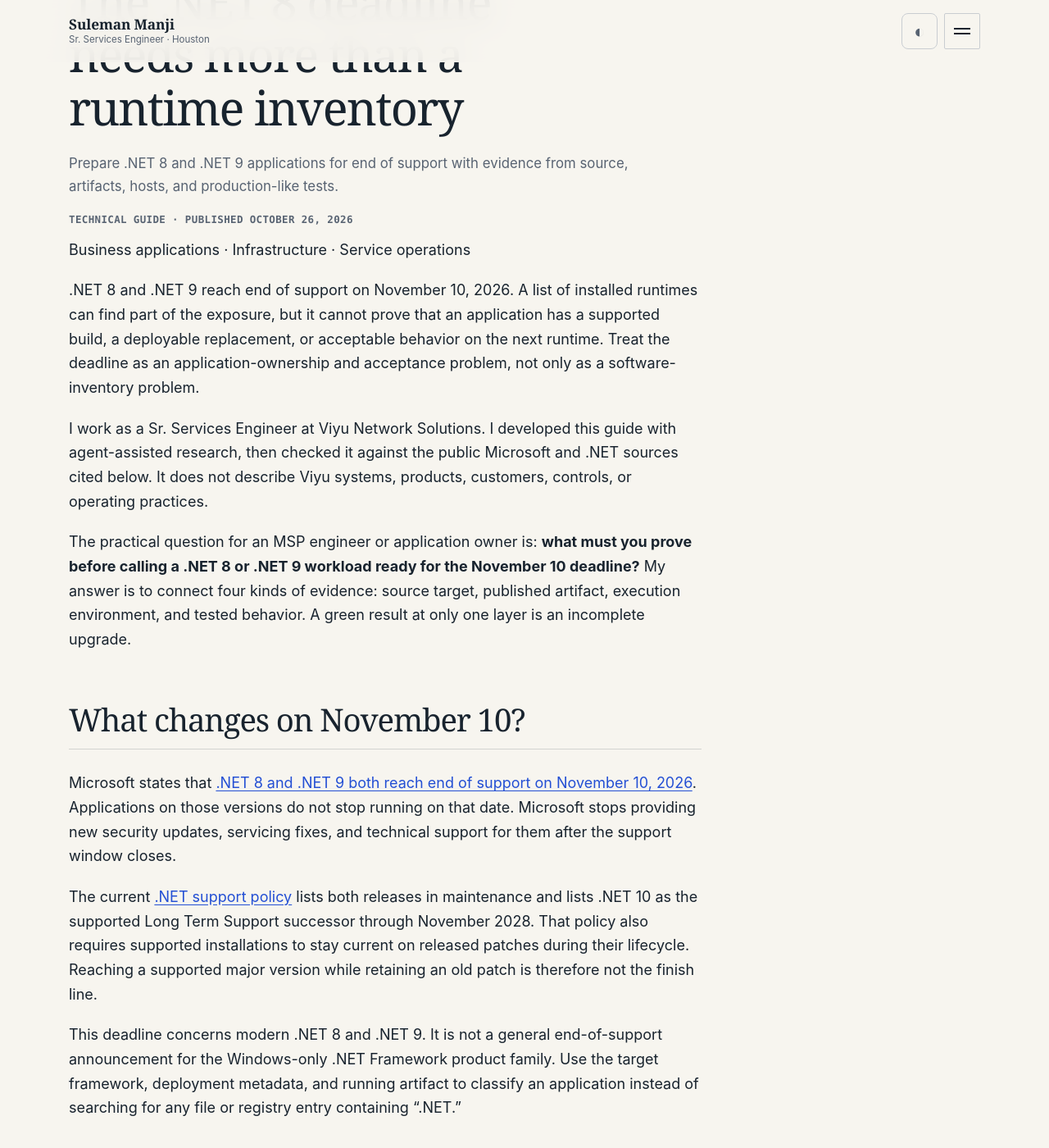
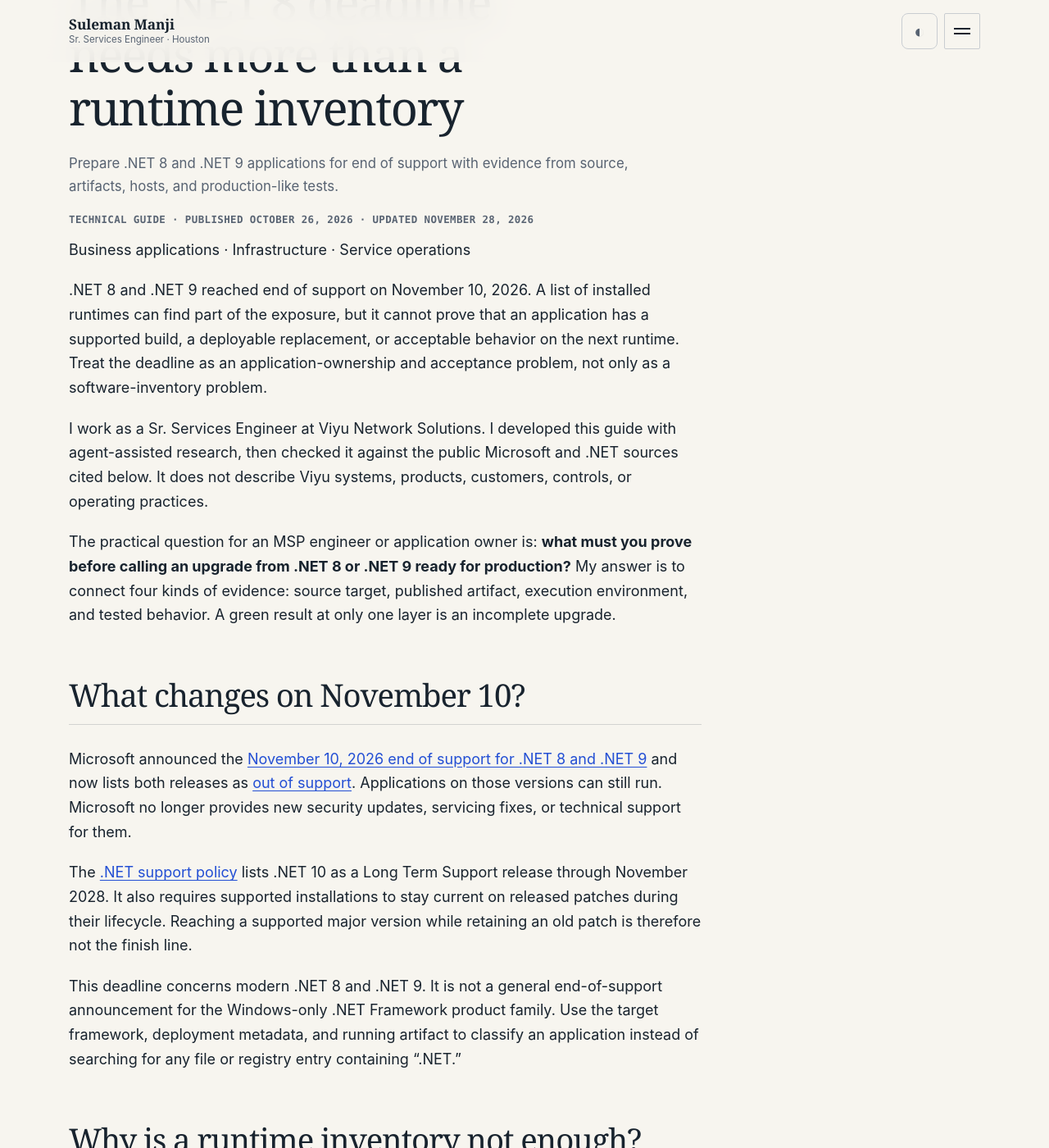
Before and after one commit to ssmanji89/sulemanji-port, a Jekyll site: the page built from notes/dotnet-8-end-of-support-readiness.md, in a window 1280 px wide and 1400 px high, scrolled down 202 px. Shown: the whole window at 82% size. Built offline with Jekyll 4.4.1, drawn with Linux system fonts in a browser that asks for light colours; some of the changed text lies outside the part shown.

Commit message:
Update .NET 8 and 9 support status (#153)

```diff
--- a/notes/dotnet-8-end-of-support-readiness.md
+++ b/notes/dotnet-8-end-of-support-readiness.md
@@ -6,6 +6,7 @@ description: Prepare .NET 8 and .NET 9 applications for end of support with evid
 permalink: /notes/dotnet-8-end-of-support-readiness
 published: true
 published_on: "2026-10-26"
+updated_on: "2026-11-28"
 publication_family: technical-guide
 commercial_intent: none
 disclosure_required: false
@@ -17,17 +18,17 @@ topics:
   - service-operations
 ---
 
-.NET 8 and .NET 9 reach end of support on November 10, 2026. A list of installed runtimes can find part of the exposure, but it cannot prove that an application has a supported build, a deployable replacement, or acceptable behavior on the next runtime. Treat the deadline as an application-ownership and acceptance problem, not only as a software-inventory problem.
+.NET 8 and .NET 9 reached end of support on November 10, 2026. A list of installed runtimes can find part of the exposure, but it cannot prove that an application has a supported build, a deployable replacement, or acceptable behavior on the next runtime. Treat the deadline as an application-ownership and acceptance problem, not only as a software-inventory problem.
 
 I work as a Sr. Services Engineer at Viyu Network Solutions. I developed this guide with agent-assisted research, then checked it against the public Microsoft and .NET sources cited below. It does not describe Viyu systems, products, customers, controls, or operating practices.
 
-The practical question for an MSP engineer or application owner is: **what must you prove before calling a .NET 8 or .NET 9 workload ready for the November 10 deadline?** My answer is to connect four kinds of evidence: source target, published artifact, execution environment, and tested behavior. A green result at only one layer is an incomplete upgrade.
+The practical question for an MSP engineer or application owner is: **what must you prove before calling an upgrade from .NET 8 or .NET 9 ready for production?** My answer is to connect four kinds of evidence: source target, published artifact, execution environment, and tested behavior. A green result at only one layer is an incomplete upgrade.
 
 ## What changes on November 10?
 
-Microsoft states that [.NET 8 and .NET 9 both reach end of support on November 10, 2026](https://devblogs.microsoft.com/dotnet/dotnet-8-9-end-of-support/). Applications on those versions do not stop running on that date. Microsoft stops providing new security updates, servicing fixes, and technical support for them after the support window closes.
+Microsoft announced the [November 10, 2026 end of support for .NET 8 and .NET 9](https://devblogs.microsoft.com/dotnet/dotnet-8-9-end-of-support/) and now lists both releases as [out of support](https://dotnet.microsoft.com/en-us/platform/support/policy/dotnet-core#out-of-support-versions). Applications on those versions can still run. Microsoft no longer provides new security updates, servicing fixes, or technical support for them.
 
-The current [.NET support policy](https://dotnet.microsoft.com/en-us/platform/support/policy) lists both releases in maintenance and lists .NET 10 as the supported Long Term Support successor through November 2028. That policy also requires supported installations to stay current on released patches during their lifecycle. Reaching a supported major version while retaining an old patch is therefore not the finish line.
+The [.NET support policy](https://dotnet.microsoft.com/en-us/platform/support/policy) lists .NET 10 as a Long Term Support release through November 2028. It also requires supported installations to stay current on released patches during their lifecycle. Reaching a supported major version while retaining an old patch is therefore not the finish line.
 
 This deadline concerns modern .NET 8 and .NET 9. It is not a general end-of-support announcement for the Windows-only .NET Framework product family. Use the target framework, deployment metadata, and running artifact to classify an application instead of searching for any file or registry entry containing “.NET.”
 
@@ -71,7 +72,7 @@ Triage by control and evidence, not by the number of runtime detections. Four pa
 
 Microsoft’s current [upgrade overview](https://learn.microsoft.com/en-us/dotnet/core/porting/) recommends assessment, a low-risk pilot, and validation that the application builds and its tests pass. It also marks .NET Upgrade Assistant as deprecated. Do not build a deadline plan around an old tool name without checking its current status and fit.
 
-Prioritize externally reachable services, privileged components, shared business applications, and workloads without tested recovery. Use a documented exception when a safe upgrade cannot finish before the deadline. The exception should name the owner, affected artifact and environment, compensating limits, target release, next checkpoint, and expiry date. It should not rename an unsupported workload as low risk without evidence.
+Prioritize externally reachable services, privileged components, shared business applications, and workloads without tested recovery. Use a documented exception when a safe upgrade cannot be completed immediately. The exception should name the owner, affected artifact and environment, compensating limits, target release, next checkpoint, and expiry date. It should not rename an unsupported workload as low risk without evidence.
 
 ## What should the acceptance record say?
 
@@ -89,4 +90,4 @@ Separate deployment from acceptance. A successful install proves that the deploy
 
 The November 10 deadline is a forcing function for ownership. Inventory finds candidates. Source review finds change risk. Artifact identity prevents the wrong build from receiving credit. Environment evidence shows which runtime actually executes. Production-like tests support the final behavior claim. Close all four layers before calling the upgrade ready.
 
-*Primary Microsoft and .NET sources reviewed October 26, 2026. Support dates, patch versions, tooling guidance, and compatibility notes can change. Recheck the support policy and linked documentation before approving or executing an upgrade.*
+*Primary Microsoft and .NET sources reviewed October 26, 2026. Lifecycle status rechecked November 28, 2026. Support dates, patch versions, tooling guidance, and compatibility notes can change. Recheck the support policy and linked documentation before approving or executing an upgrade.*
```
